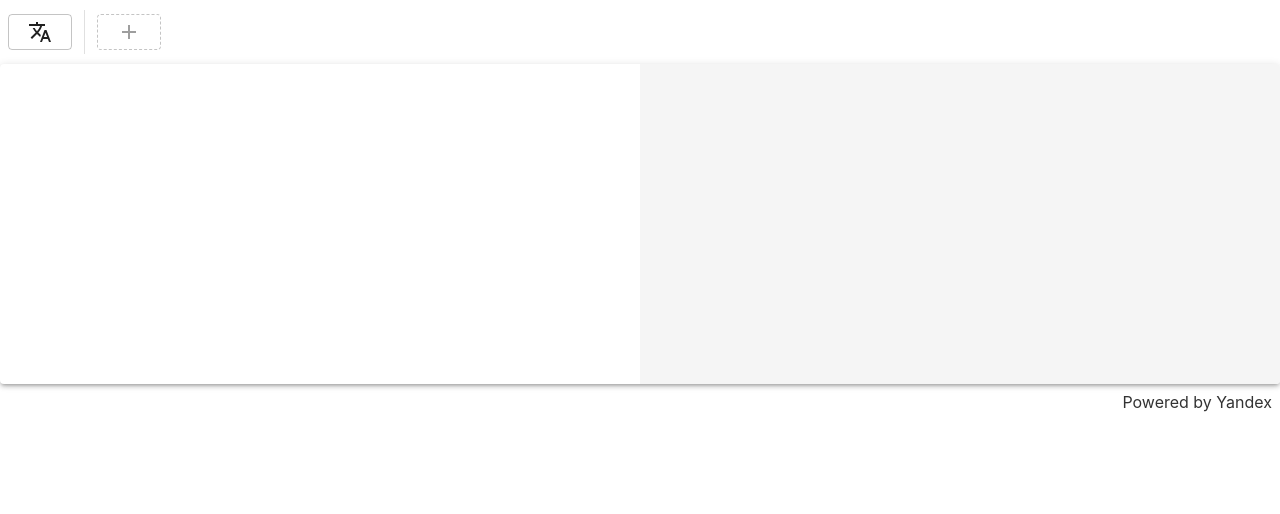
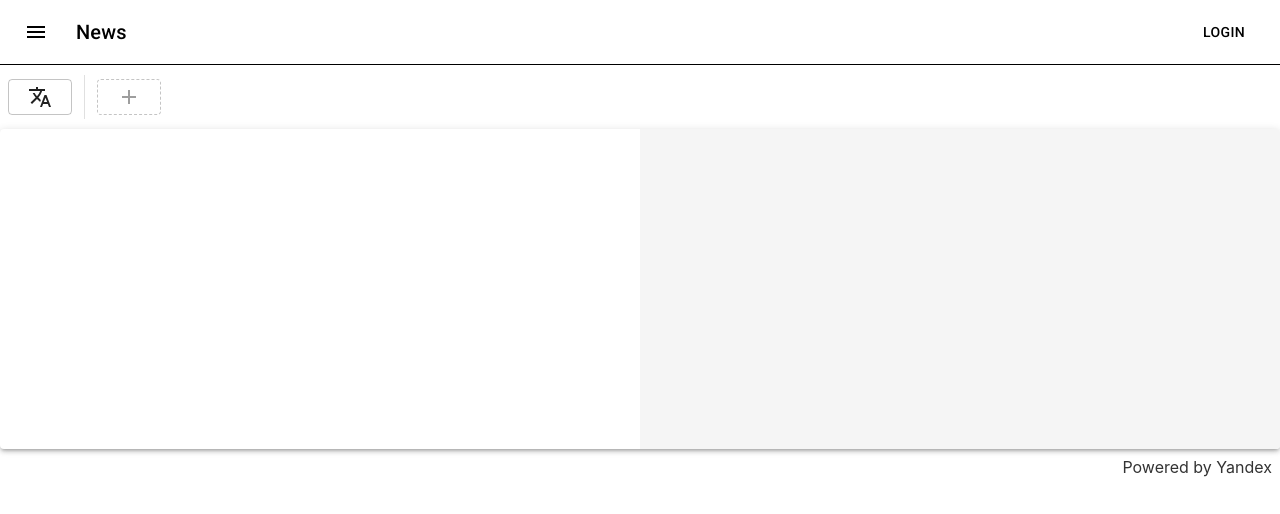
Before and after one commit to betafcc/in-other-words, a React (Create React App) app: page / in a window 1280 px wide. Shown: the top 514 px of the page. Built offline with nearby package versions, Linux system fonts and the light colour scheme.

Commit message:
small refactoring; starts appbar

```diff
--- /dev/null
+++ b/src/components/AppBar.tsx
@@ -0,0 +1,47 @@
+import React, { FC } from 'react'
+import MuiAppBar from '@material-ui/core/AppBar'
+import Toolbar from '@material-ui/core/Toolbar'
+import IconButton from '@material-ui/core/IconButton'
+import Typography from '@material-ui/core/Typography'
+import Button from '@material-ui/core/Button'
+import MenuIcon from '@material-ui/icons/Menu'
+import { makeStyles } from '@material-ui/core/styles'
+
+const useStyles = makeStyles((theme) => ({
+  appBar: {
+    backgroundColor: 'white',
+    borderBottom: '1px solid black',
+    color: 'black',
+  },
+
+  menuButton: {
+    marginRight: theme.spacing(2),
+  },
+
+  title: {
+    flexGrow: 1,
+  },
+}))
+
+export const AppBar: FC = () => {
+  const classes = useStyles()
+
+  return (
+    <MuiAppBar position='static' elevation={0} className={classes.appBar}>
+      <Toolbar>
+        <IconButton
+          edge='start'
+          className={classes.menuButton}
+          color='inherit'
+          aria-label='menu'
+        >
+          <MenuIcon />
+        </IconButton>
+        <Typography variant='h6' className={classes.title}>
+          News
+        </Typography>
+        <Button color='inherit'>Login</Button>
+      </Toolbar>
+    </MuiAppBar>
+  )
+}
--- a/src/components/InOtherWords.tsx
+++ b/src/components/InOtherWords.tsx
@@ -13,6 +13,7 @@ import { State } from '../program'
 import { LanguageButton } from './LanguageButton'
 import { LanguageAddButton } from './LanguageAddButton'
 import { LanguageSearch } from './LanguageSearch'
+import { AppBar } from './AppBar'
 
 const useStyles = makeStyles((theme) => ({
   root: {
@@ -32,7 +33,7 @@ const useStyles = makeStyles((theme) => ({
     },
   },
 
-  translate: {
+  translateButton: {
     display: 'inline-flex',
     padding: '4px',
   },
@@ -121,17 +122,11 @@ export const InOtherWords: FC<State & Dispatchers> = ({
   const classes = useStyles()
 
   return (
+    <>
+      <AppBar />
       <div className={classes.root}>
         <div className={classes.bar}>
-        <div className={classes.translate}>
-          <Button
-            disabled={status === 'running'}
-            variant='outlined'
-            onClick={(_) => translate(languages)}
-          >
-            <TranslateIcon />
-          </Button>
-        </div>
+          <TranslateButton status={status} languages={languages} translate={translate} />
           <Divider orientation='vertical' flexItem />
           <Languages
             languages={languages}
@@ -170,25 +165,26 @@ export const InOtherWords: FC<State & Dispatchers> = ({
             </div>
           ) : null}
         </div>
-      <div
-        style={{
-          display: 'block',
-          width: '100%',
-          textAlign: 'right',
-          marginTop: '0.5em',
-        }}
+        <PoweredByYandex />
+      </div>
+    </>
+  )
+}
+
+export const TranslateButton: FC<
+  Pick<State, 'status' | 'languages'> & Pick<Dispatchers, 'translate'>
+> = ({ status, languages, translate }) => {
+  const classes = useStyles()
+
+  return (
+    <div className={classes.translateButton}>
+      <Button
+        disabled={status === 'running'}
+        variant='outlined'
+        onClick={(_) => translate(languages)}
       >
-        <a
-          style={{
-            textDecoration: 'none',
-            color: '#333',
-            marginRight: '0.5em',
-          }}
-          href='http://translate.yandex.com'
-        >
-          Powered by Yandex
-        </a>
-      </div>
+        <TranslateIcon />
+      </Button>
     </div>
   )
 }
@@ -244,3 +240,25 @@ export const Textarea: FC<TextareaAutosizeProps> = ({ className, ...props }) =>
     />
   )
 }
+
+export const PoweredByYandex: FC = () => (
+  <div
+    style={{
+      display: 'block',
+      width: '100%',
+      textAlign: 'right',
+      marginTop: '0.5em',
+    }}
+  >
+    <a
+      style={{
+        textDecoration: 'none',
+        color: '#333',
+        marginRight: '0.5em',
+      }}
+      href='http://translate.yandex.com'
+    >
+      Powered by Yandex
+    </a>
+  </div>
+)
```
Lines whose indentation alone changed are shown as unchanged.
